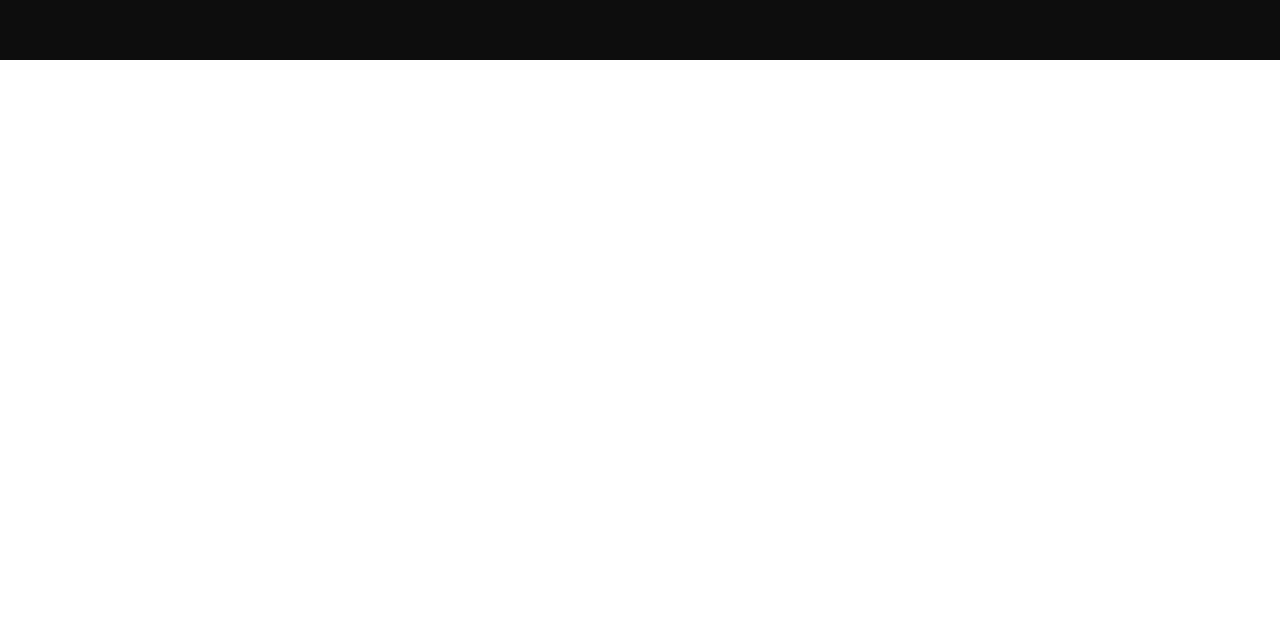
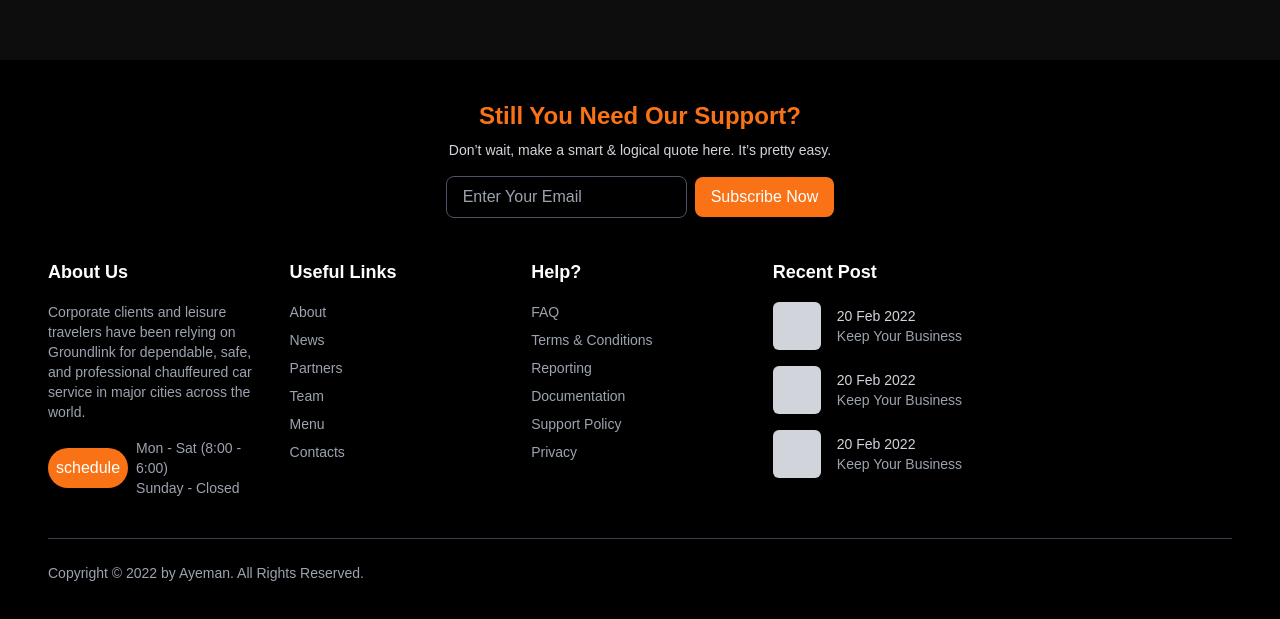
Before and after one commit to AyeshaShahzaib/UIUX-H, a Next.js app: page / in a window 1280 px wide. Shown: the part 2904-3523 px from the top of the page. Before the commit the page ends 2964 px from the top, so only its background shows below. Built offline with nearby package versions, Linux system fonts and the light colour scheme.

Commit message:
updated code

```diff
--- /dev/null
+++ b/app/component/Footer.tsx
@@ -0,0 +1,109 @@
+export default function Footer() {
+    return (
+      <footer className="bg-black text-white py-10">
+        <div className="container mx-auto px-6 md:px-12">
+          {/* Top Section */}
+          <div className="text-center mb-10">
+            <h2 className="text-2xl font-bold text-orange-500">Still You Need Our Support?</h2>
+            <p className="text-sm text-gray-300 mt-2">
+              Don’t wait, make a smart & logical quote here. It’s pretty easy.
+            </p>
+            <div className="mt-4 flex justify-center items-center gap-2">
+              <input
+                type="email"
+                placeholder="Enter Your Email"
+                className="px-4 py-2 rounded-lg border border-gray-600 bg-black text-white focus:outline-none"
+              />
+              <button className="bg-orange-500 text-white px-4 py-2 rounded-lg hover:bg-orange-600">
+                Subscribe Now
+              </button>
+            </div>
+          </div>
+
+          {/* Footer Grid */}
+          <div className="grid grid-cols-1 md:grid-cols-5 gap-6">
+            {/* About Us */}
+            <div>
+              <h3 className="font-bold text-lg mb-4">About Us</h3>
+              <p className="text-sm text-gray-400">
+                Corporate clients and leisure travelers have been relying on Groundlink for dependable, safe, and professional chauffeured car service in major cities across the world.
+              </p>
+              <div className="mt-4 flex items-center gap-2">
+                <div className="bg-orange-500 p-2 rounded-full">
+                  <span className="material-icons text-white">schedule</span>
+                </div>
+                <p className="text-sm text-gray-400">
+                  Mon - Sat (8:00 - 6:00)
+                  <br />
+                  Sunday - Closed
+                </p>
+              </div>
+            </div>
+
+            {/* Useful Links */}
+            <div>
+              <h3 className="font-bold text-lg mb-4">Useful Links</h3>
+              <ul className="space-y-2 text-sm text-gray-400">
+                <li>About</li>
+                <li>News</li>
+                <li>Partners</li>
+                <li>Team</li>
+                <li>Menu</li>
+                <li>Contacts</li>
+              </ul>
+            </div>
+
+            {/* Help */}
+            <div>
+              <h3 className="font-bold text-lg mb-4">Help?</h3>
+              <ul className="space-y-2 text-sm text-gray-400">
+                <li>FAQ</li>
+                <li>Terms & Conditions</li>
+                <li>Reporting</li>
+                <li>Documentation</li>
+                <li>Support Policy</li>
+                <li>Privacy</li>
+              </ul>
+            </div>
+
+            {/* Recent Post */}
+            <div>
+              <h3 className="font-bold text-lg mb-4">Recent Post</h3>
+              <ul className="space-y-4">
+                {Array(3)
+                  .fill(0)
+                  .map((_, index) => (
+                    <li key={index} className="flex items-center gap-4">
+                      <div className="w-12 h-12 bg-gray-300 rounded-md"></div>
+                      <div>
+                        <p className="text-sm text-gray-300">20 Feb 2022</p>
+                        <p className="text-sm text-gray-400">Keep Your Business</p>
+                      </div>
+                    </li>
+                  ))}
+              </ul>
+            </div>
+          </div>
+
+          {/* Bottom Section */}
+          <div className="mt-10 border-t border-gray-700 pt-6 flex justify-between items-center text-sm text-gray-400">
+            <p>Copyright © 2022 by Ayeman. All Rights Reserved.</p>
+            <div className="flex gap-4">
+              <a href="#" className="text-white hover:text-orange-500">
+                <i className="fab fa-facebook"></i>
+              </a>
+              <a href="#" className="text-white hover:text-orange-500">
+                <i className="fab fa-twitter"></i>
+              </a>
+              <a href="#" className="text-white hover:text-orange-500">
+                <i className="fab fa-instagram"></i>
+              </a>
+              <a href="#" className="text-white hover:text-orange-500">
+                <i className="fab fa-pinterest"></i>
+              </a>
+            </div>
+          </div>
+        </div>
+      </footer>
+    );
+  }
--- a/app/layout.tsx
+++ b/app/layout.tsx
@@ -3,6 +3,7 @@ import localFont from "next/font/local";
 import "./globals.css";
 
 import HeroSection from "./component/Header";
+import Footer from "./component/Footer";
 
 const geistSans = localFont({
   src: "./fonts/GeistVF.woff",
@@ -16,8 +17,8 @@ const geistMono = localFont({
 });
 
 export const metadata: Metadata = {
-  title: "Create Next App",
-  description: "Generated by create next app",
+  title: "Foodtuck",
+  description: "Developed by Ayesha Shahzaib",
 };
 
 export default function RootLayout({
@@ -32,6 +33,7 @@ export default function RootLayout({
       >
         <HeroSection/>
         {children}
+       < Footer/>
       </body>
     </html>
   );
```
